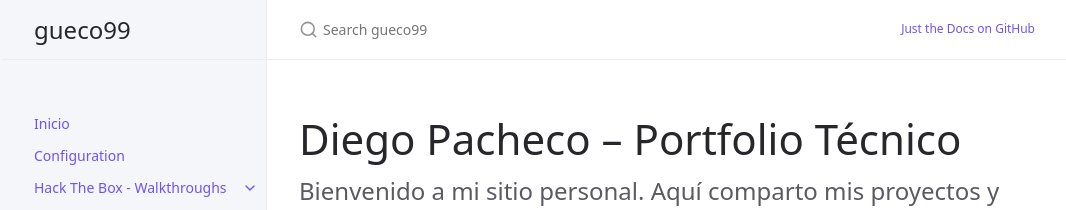
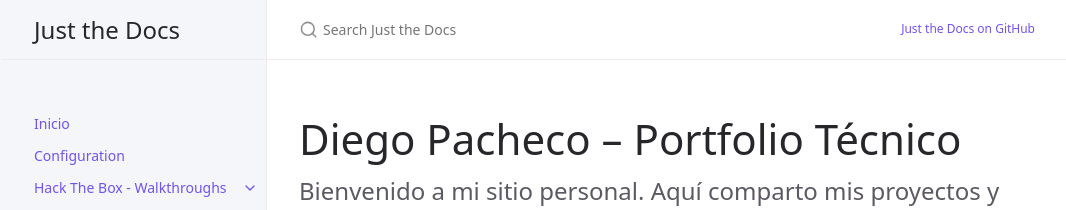
Before and after one commit to gueco99/gueco99.github.io, a Jekyll site: the page built from index.md, in a window 1280 px wide. Shown: the top 210 px of the page, without its empty margins (105-1171 px from the left). Built offline with Jekyll 4.4.1, drawn with Linux system fonts in a browser that asks for light colours; cached includes are drawn as plain includes.

Commit message:
Probando1

```diff
--- a/_config.yml
+++ b/_config.yml
@@ -13,12 +13,11 @@
 # you will see them accessed via {{ site.title }}, {{ site.github_repo }}, and so on.
 # You can create any custom variable you would like, and they will be accessible
 # in the templates via {{ site.myvariable }}.
-title: gueco99
+title: Just the Docs
 description: A Jekyll theme for documentation
-theme: just-the-docs
 baseurl: "" # the subpath of your site, e.g. /blog
-url: "https://gueco99.github.io" # the base hostname & protocol for your site, e.g. http://example.com
-repository: gueco99/gueco99.github.io# for github-metadata
+url: "https://just-the-docs.com" # the base hostname & protocol for your site, e.g. http://example.com
+repository: just-the-docs/just-the-docs # for github-metadata
 
 permalink: pretty
 
```
